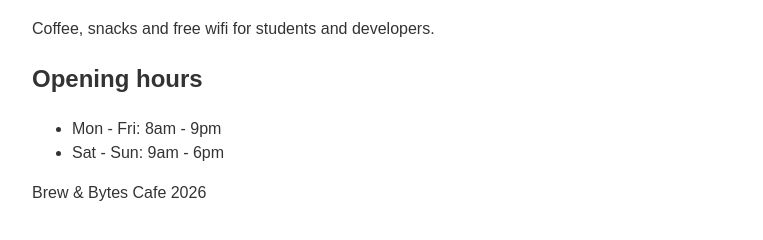
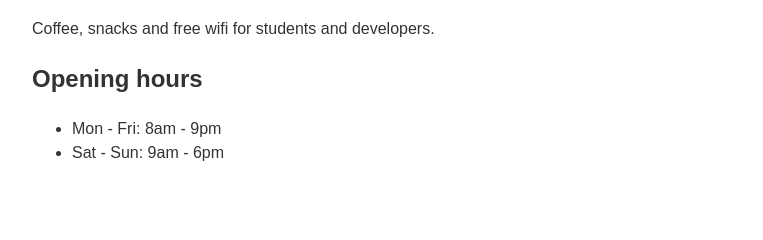
Before and after one commit to pavan042533/git-assignment, a plain HTML site: page index.html in a window 1280 px wide. Shown: the part 140-380 px from the top of the page, without its empty margins (258-1021 px from the left). Drawn offline with Linux system fonts and the light colour scheme.

Commit message:
Revert "add footer to home page"
This reverts commit 2f215cf3e33fb95f297a7e31e5e40e2d1cb66a27.

```diff
--- a/index.html
+++ b/index.html
@@ -22,6 +22,5 @@
       <li>Sat - Sun: 9am - 6pm</li>
     </ul>
   </main>
-  <footer><p>Brew & Bytes Cafe 2026</p></footer>
 </body>
 </html>
```
